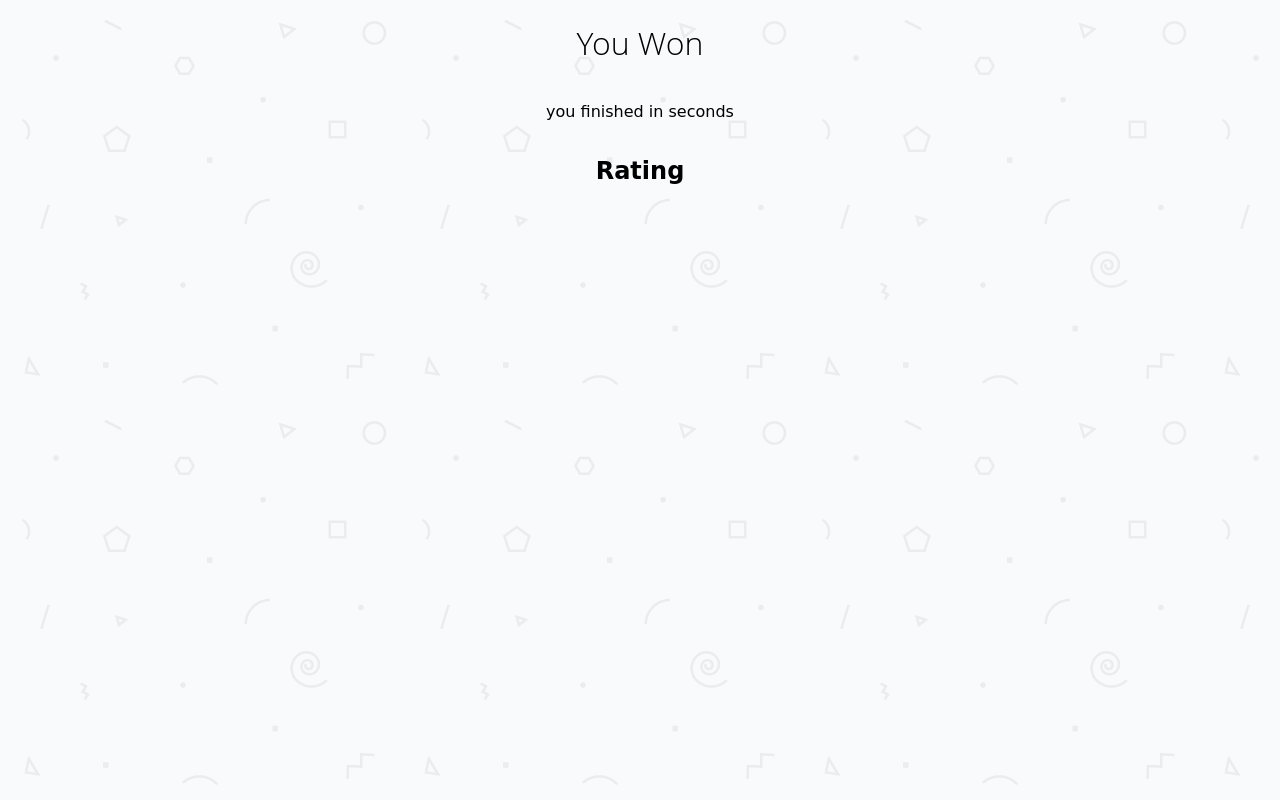
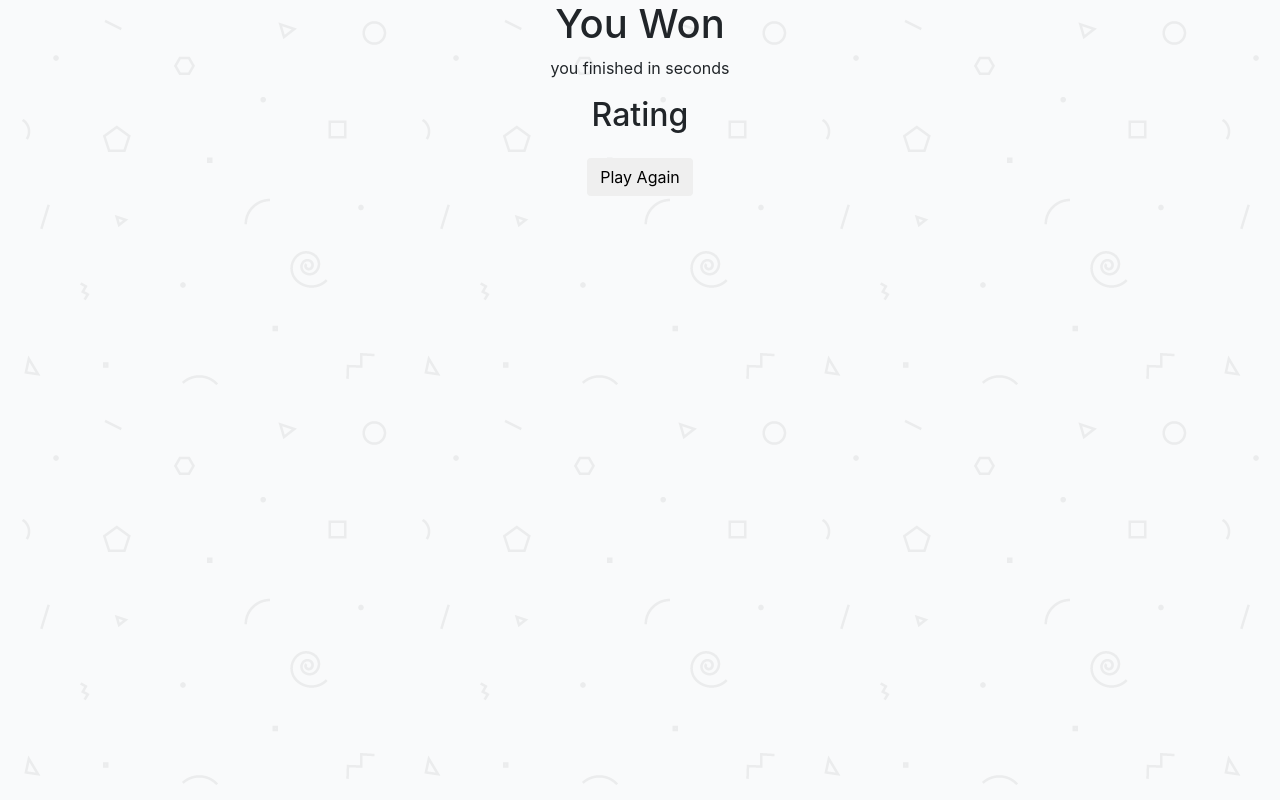
Before and after one commit to AhmedAtt/project-memory-game, a plain HTML site: page winner.html in a window 1280 px wide. Drawn offline with nearby package versions, Linux system fonts and the light colour scheme; a web font is replaced by a local one.

Commit message:
Add files via upload

```diff
--- a/winner.html
+++ b/winner.html
@@ -7,6 +7,7 @@
   <link rel="stylesheet prefetch" href="https://maxcdn.bootstrapcdn.com/font-awesome/4.6.1/css/font-awesome.min.css">
   <link rel="stylesheet prefetch" href="https://fonts.googleapis.com/css?family=Coda">
   <link rel="stylesheet" href="css/app.css">
+  <link rel="stylesheet" href="https://maxcdn.bootstrapcdn.com/bootstrap/4.0.0/css/bootstrap.min.css" integrity="sha384-Gn5384xqQ1aoWXA+058RXPxPg6fy4IWvTNh0E263XmFcJlSAwiGgFAW/dAiS6JXm" crossorigin="anonymous">
   <script src="https://ajax.googleapis.com/ajax/libs/jquery/3.2.1/jquery.min.js"></script>
 </head>
   <body>
@@ -16,7 +17,7 @@
 <p>you finished in <span id="user-time">0</span> seconds</p>
 <h2>Rating</h2>
 <ul id="star-rating"></ul>
-
+<button  type="button" class="btn" id="play-again" name="playagain">Play Again</button>
 </div>
   <script src="js/Winner.js"></script>
   </body>
```
